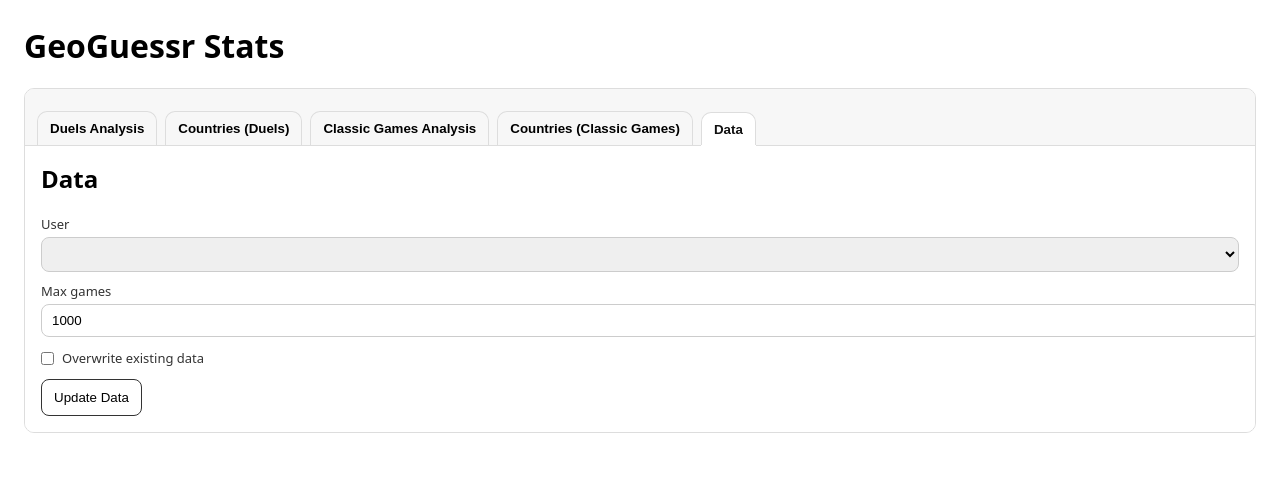
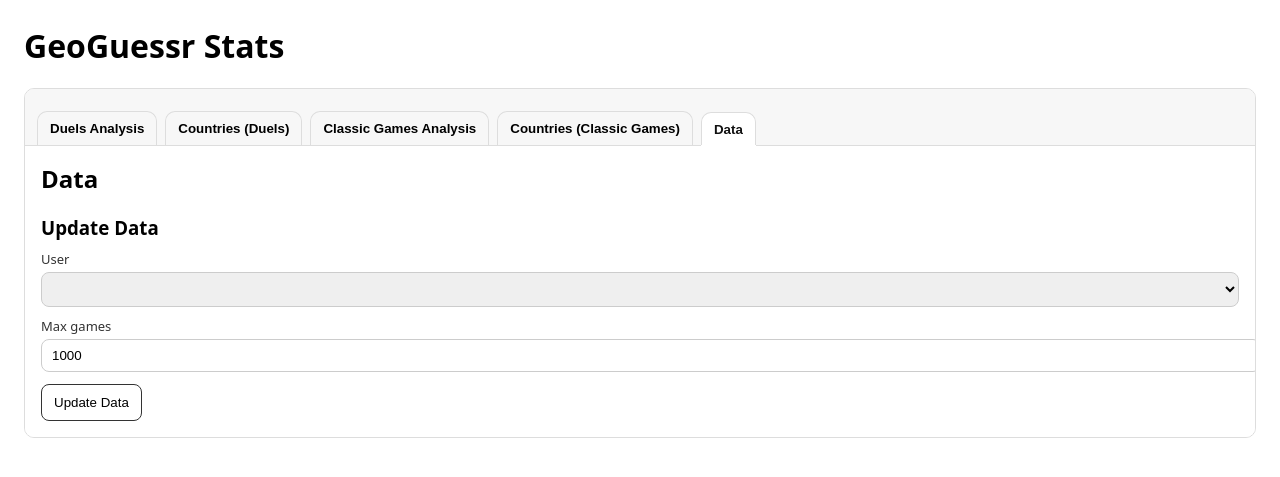
Before and after one commit to jonculver/geoguessr_stats, a FastAPI app: page / in a window 1280 px wide, after a click on "Data". Shown: the top 477 px of the page. Run offline with FastAPI, Linux system fonts and the light colour scheme; lists and menus that the app fills with data are empty.

Commit message:
Tweak data page update form

```diff
--- a/geoguessr/web/templates/index.html
+++ b/geoguessr/web/templates/index.html
@@ -523,6 +523,8 @@
       <div id="tab-panel-update" class="tab-panel" role="tabpanel" aria-labelledby="tab-btn-update">
         <div class="tab-content">
           <h2>Data</h2>
+
+          <h3 style="margin: 16px 0 0 0;">Update Data</h3>
           <label>User</label>
           {% set uf = update.form if update else update_form %}
           <select id="update-summary-username" name="username" form="update-data-form" required>
@@ -540,11 +542,6 @@
 
           <label>Max games</label>
           <input type="number" name="max_games" min="1" value="{{ uf.max_games if uf and uf.max_games is not none else 1000 }}" />
-
-          <label style="display:flex; align-items:center; gap:8px; margin-top: 12px;">
-            <input type="checkbox" name="overwrite" style="width:auto; margin:0;" {% if uf and uf.overwrite %}checked{% endif %} />
-            Overwrite existing data
-          </label>
 
           <button type="submit">Update Data</button>
           </form>
```
